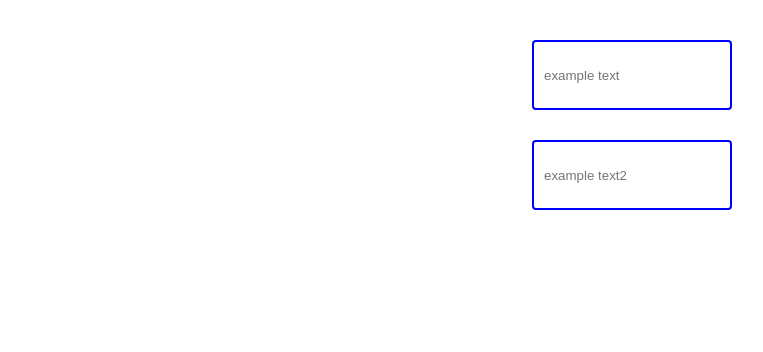
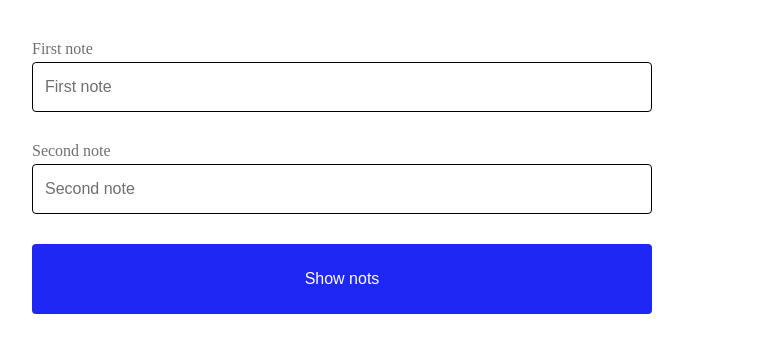
Before and after one commit to JanaHewer/Typescript-app, a React (Create React App) app: page / in a window 1280 px wide. Shown: the top 352 px of the page, without its empty margins (8-771 px from the left). Built offline with nearby package versions, Linux system fonts and the light colour scheme.

Commit message:
Homework09

```diff
--- a/src/App.tsx
+++ b/src/App.tsx
@@ -5,9 +5,11 @@ import GlobalStyles from "styles/GlobalStyles";
 // import Lesson06 from "./lessons/Lessons06/Lesson06";
 // import Lesson07 from "./lessons/Lesson07/Lesson07";
 // import Lesson08 from "lessons/Lesson08/Lesson08";
-import Lesson09 from "lessons/Lesson09/Lesson09";
+// import Lesson09 from "lessons/Lesson09/Lesson09";
 // Homeworks:
 // import Homework08 from "homeworks/Homework08/Hmework08";
+import Homework09 from "homeworks/Homework09/Hmework09";
+
 // Consultations:
 
 function App() {
@@ -18,7 +20,8 @@ function App() {
       {/* <Lesson07/> */}
       {/* <Lesson08/> */}
       {/* <Homework08 /> */}
-      <Lesson09/>
+      {/* <Lesson09/> */}
+      <Homework09/>
     </>
   );
 }
--- a/src/components/Input/types.ts
+++ b/src/components/Input/types.ts
@@ -1,7 +1,9 @@
+import { ChangeEvent } from "react";
+
 export interface InputProps {
     name: string,
     type?: string,
     placeholder: string,
-    label: string,
-    onInputChange?: () => void
+    label?: string,
+    onInputChange: (event: ChangeEvent<HTMLInputElement>) => void
 }
--- /dev/null
+++ b/src/homeworks/Homework09/Hmework09.tsx
@@ -0,0 +1,51 @@
+import Button from "components/Button/Button";
+import { Homework09Wrapper, ResultWrapper, ResultsBlock } from "./styles";
+import Input from "components/Input/Input";
+import { ChangeEvent, useState } from "react";
+
+//- Cоздайте компонент Homework09 в папке homeworks, в нем должно быть
+//  2 компонента Input и компонент кнопки Button
+//- Каждый из инпутов должен быть котролируемым компонентом и
+//  контролироваться с помощью родительского состояния
+//- При нажатии на кнопку значения из полей должны быть выведены на экран
+//  в двух стилизованных блоках
+
+function Homework09() {
+  const [firstNote, setFirstNote] = useState<String>("");
+  const [secondNote, setSecondNote] = useState<String>("");
+  const [isShowResult, setIsShowResult] = useState<boolean>(false);
+
+  const onFirstNoteChange = (event: ChangeEvent<HTMLInputElement>): void => {
+    setFirstNote(event.target.value);
+  };
+  const onSecondNoteChange = (event: ChangeEvent<HTMLInputElement>): void => {
+    setSecondNote(event.target.value);
+  };
+  const onShowResult = () => {
+    // setIsShowResult(true);
+    setIsShowResult(!isShowResult);
+  };
+  return (
+    <Homework09Wrapper>
+      <Input
+        placeholder="First note"
+        onInputChange={onFirstNoteChange}
+        name="firstNote"
+        label="First note"
+      />
+      <Input
+        placeholder="Second note"
+        onInputChange={onSecondNoteChange}
+        name="secondNote"
+        label="Second note"
+      />
+      <Button name="Show nots" onButtonClick={onShowResult} />
+      <ResultsBlock isShowResult={isShowResult}>
+        <ResultWrapper>{firstNote}</ResultWrapper>
+        <ResultWrapper>{secondNote}</ResultWrapper>
+      </ResultsBlock>
+    </Homework09Wrapper>
+  );
+}
+
+export default Homework09;
--- /dev/null
+++ b/src/homeworks/Homework09/styles.ts
@@ -0,0 +1,25 @@
+import styled from "@emotion/styled";
+interface ResultBlockStyledProps {
+    isShowResult: boolean
+}
+export const Homework09Wrapper = styled.div`
+display: flex;
+flex-direction: column;
+align-items: center;
+gap: 30px;
+width: 700px;
+padding: 40px;
+`
+export const ResultsBlock = styled.div<ResultBlockStyledProps>`
+display: ${({ isShowResult }) => isShowResult ? 'flex' : 'none'};
+gap: 20px;
+padding: 20px;
+`
+export const ResultWrapper = styled.div`
+display: flex;
+align-items: center;
+justify-content: center;
+padding: 20px;
+background: #E893C6;
+font-size: 30px;
+`
```
Also changed, not shown: src/components/LoginForm/LoginForm.tsx (+7 -4 lines).
